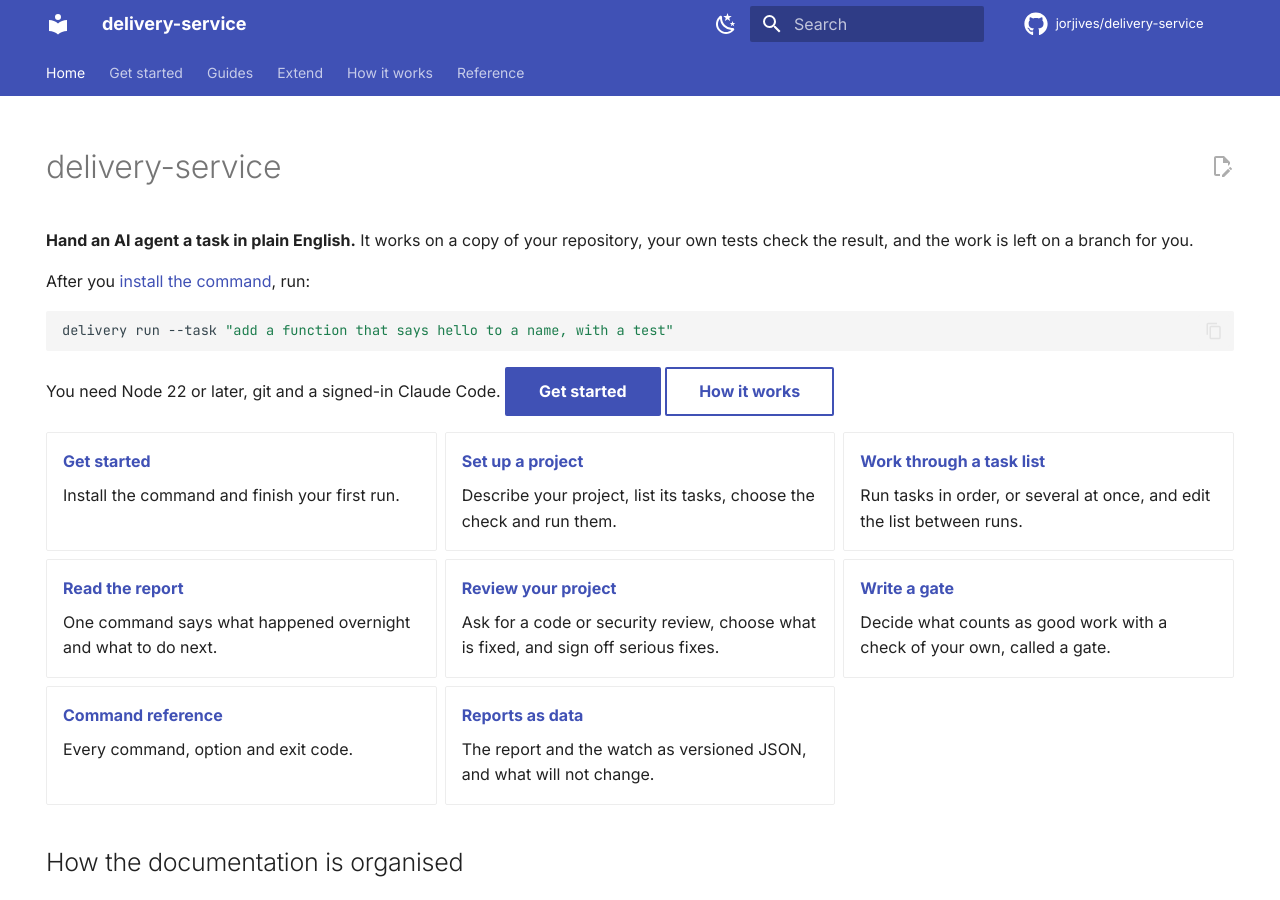
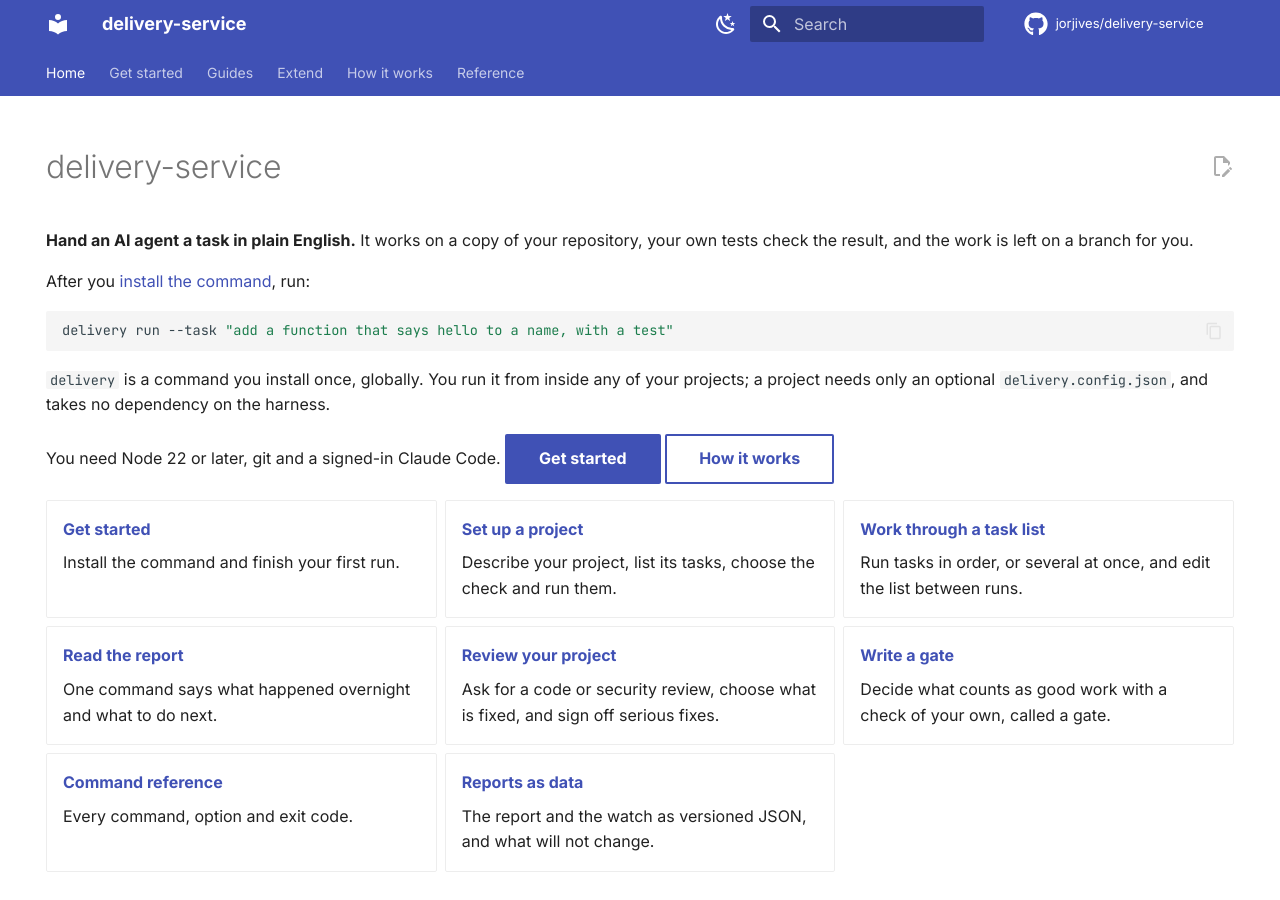
Before and after one commit to jorjives/delivery-service, an MkDocs documentation site: the page built from docs/index.md, in a window 1280 px wide and 900 px high. Built offline with MkDocs 1.6.1 and Material for MkDocs 9.7.7, drawn with Linux system fonts in a browser that asks for light colours; comment, search, counter and statistics services are not loaded.

Commit message:
State on the docs home page that delivery is a global command
Readers took the harness for a dependency to import into each project. The home page now says it is installed once and run from any project, which needs only an optional config file.

Co-Authored-By: Claude Sonnet 5.5 <noreply@anthropic.com>

````diff
--- a/docs/index.md
+++ b/docs/index.md
@@ -14,6 +14,9 @@ After you [install the command](getting-started.md), run:
 ```bash
 delivery run --task "add a function that says hello to a name, with a test"
 ```
+
+`delivery` is a command you install once, globally. You run it from inside any of your projects;
+a project needs only an optional `delivery.config.json`, and takes no dependency on the harness.
 
 You need Node 22 or later, git and a signed-in Claude Code. [Get started](getting-started.md){ .md-button .md-button--primary }
 [How it works](concepts.md){ .md-button }
````
